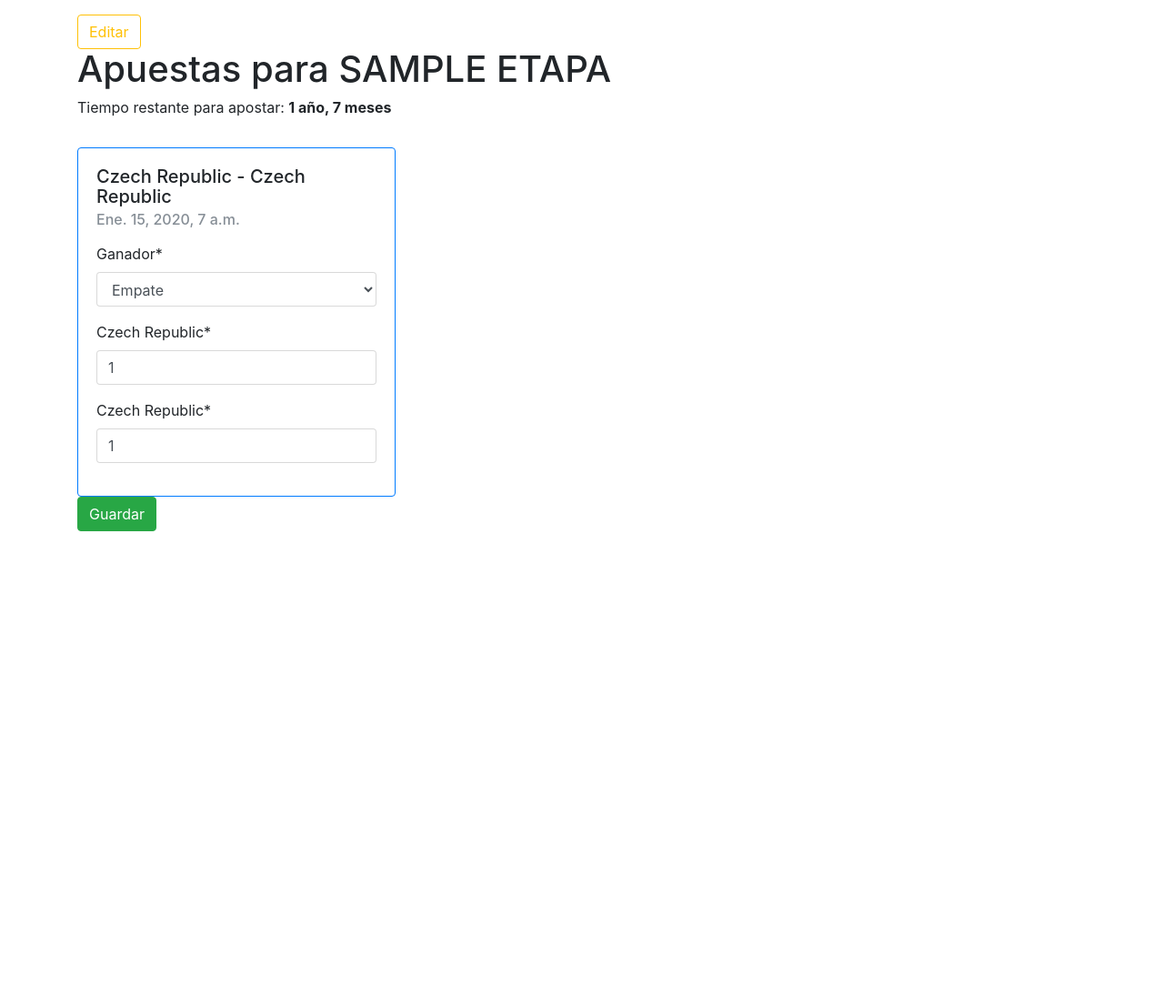
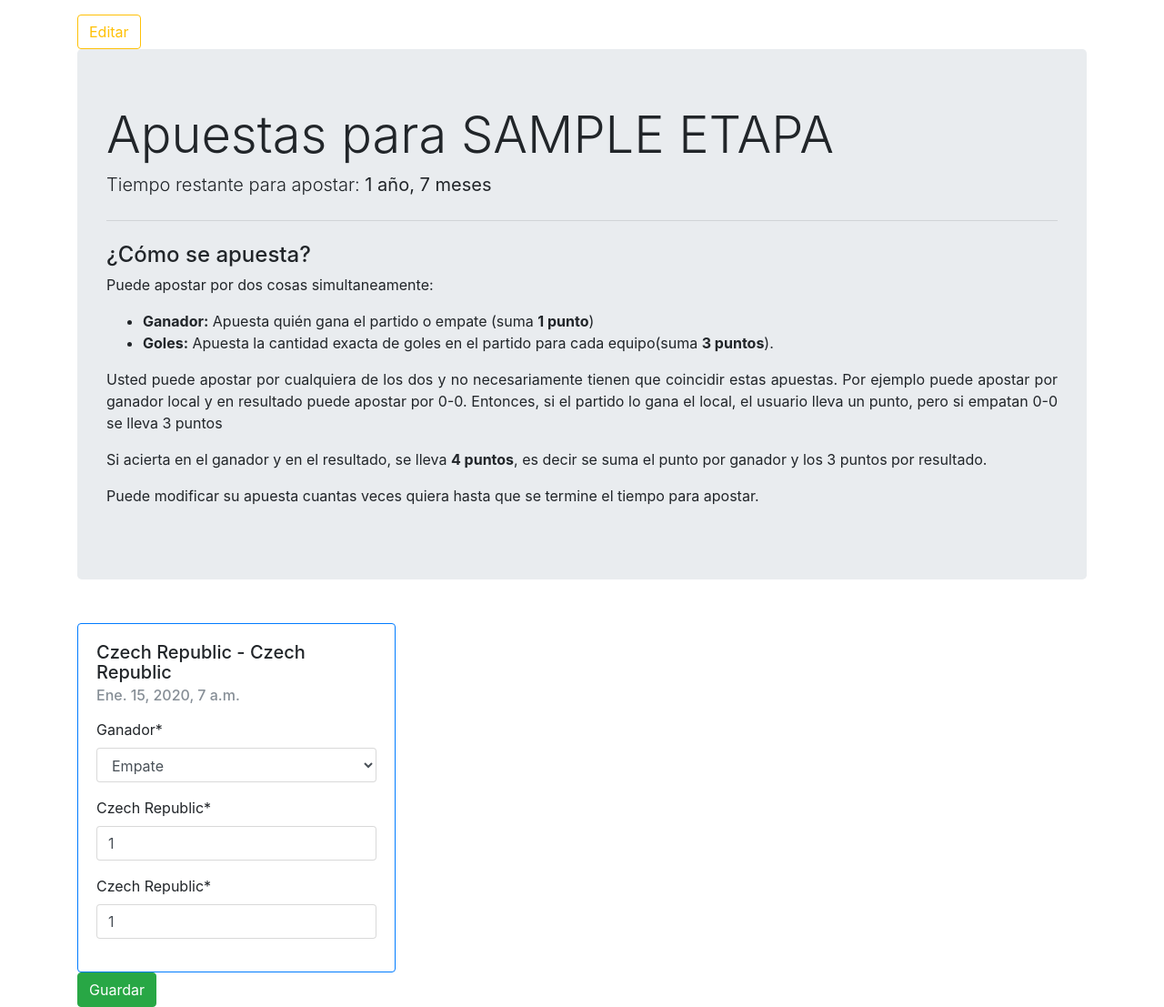
Before and after one commit to romeroyonatan/prode, a Django app: a page that uses prode/templates/apuestas/apuestas_form.html in a window 1280 px wide. Shown: the part 56-1163 px from the top of the page at 91% size. Before the commit the page ends 640 px from the top, so only its background shows below. Run offline with Django 3.2, Linux system fonts and the light colour scheme; a user stored in the database is signed in; tables that the repository leaves empty hold one stand-in row (values such as "Sample post"); parts of the project's set-up code (start-up, migrations or seed data) failed here and were passed over; some libraries are stand-ins or nearby versions.

Commit message:
Agrega instrucciones

```diff
--- a/prode/templates/apuestas/apuestas_form.html
+++ b/prode/templates/apuestas/apuestas_form.html
@@ -7,8 +7,33 @@
   {% if request.user.is_superuser %}
     <a href="{% url 'apuestas:update' etapa.slug %}" class="btn btn-outline-warning">Editar</a>
   {% endif %}
-  <h1>Apuestas para {{ etapa|upper }}</h1>
-  <p>Tiempo restante para apostar: <strong title="{{ etapa.vencimiento }}">{{ etapa.vencimiento|timeuntil }}</strong></p>
+
+  <div class="jumbotron">
+    <h1 class="display-4">Apuestas para {{ etapa|upper }}</h1>
+    <p class="lead">Tiempo restante para apostar: <strong title="{{ etapa.vencimiento }}">{{ etapa.vencimiento|timeuntil }}</strong></p>
+    <hr class="my-4">
+    <h4>¿Cómo se apuesta?</h4>
+    <p>Puede apostar por dos cosas simultaneamente:</p>
+    <ul>
+      <li><strong>Ganador:</strong> Apuesta quién gana el partido o empate (suma <strong>1 punto</strong>)</li>
+      <li><strong>Goles:</strong> Apuesta la cantidad exacta de goles en el partido para cada equipo(suma <strong>3 puntos</strong>).</li>
+    </ul>
+    <p class="text-justify">
+      Usted puede apostar por cualquiera de los dos y no necesariamente tienen
+      que coincidir estas apuestas. Por ejemplo puede apostar por ganador local
+      y en resultado puede apostar por 0-0. Entonces, si el partido lo gana el
+      local, el usuario lleva un punto, pero si empatan 0-0 se lleva 3 puntos
+    </p>
+    <p class="text-justify">
+      Si acierta en el ganador y en el resultado, se lleva <strong>4 puntos</strong>, es decir
+      se suma el punto por ganador y los 3 puntos por resultado.
+    </p>
+    <p class="text-justify">
+      Puede modificar su apuesta cuantas veces quiera hasta que se termine el
+      tiempo para apostar.
+    </p>
+  </div>
+
   <form class="form-horizontal" method="post" action=".">
     {% csrf_token %}
     {{ formset.management_form }}
```
